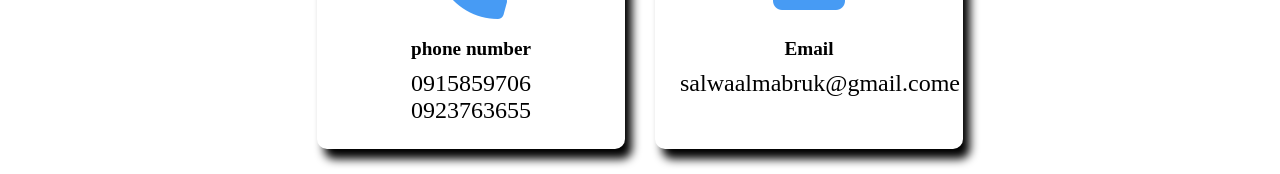
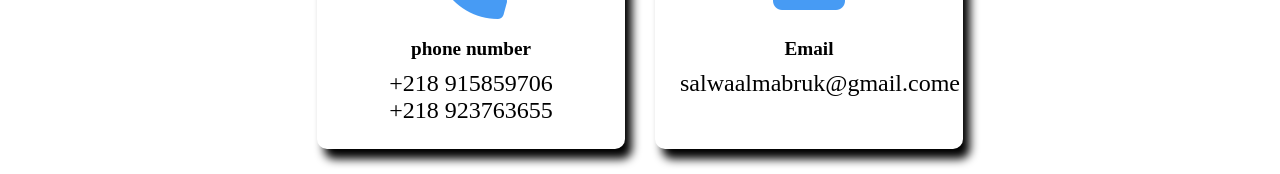
Before and after one commit to molemansud/Salwa_portfolio, a plain HTML site: page index.html in a window 1280 px wide. Shown: the part 2380-2554 px from the top of the page. Drawn offline with Linux system fonts and the light colour scheme.

Commit message:
+218 added

```diff
--- a/index.html
+++ b/index.html
@@ -135,8 +135,8 @@
         </div>
             <div class="info">
                 <h3>phone number</h3>
-                <p>0915859706 </p>
-                <p>0923763655</p>
+                <p>+218 915859706 </p>
+                <p>+218 923763655</p>
         </div>
     </div>
     <!--2-->
```
